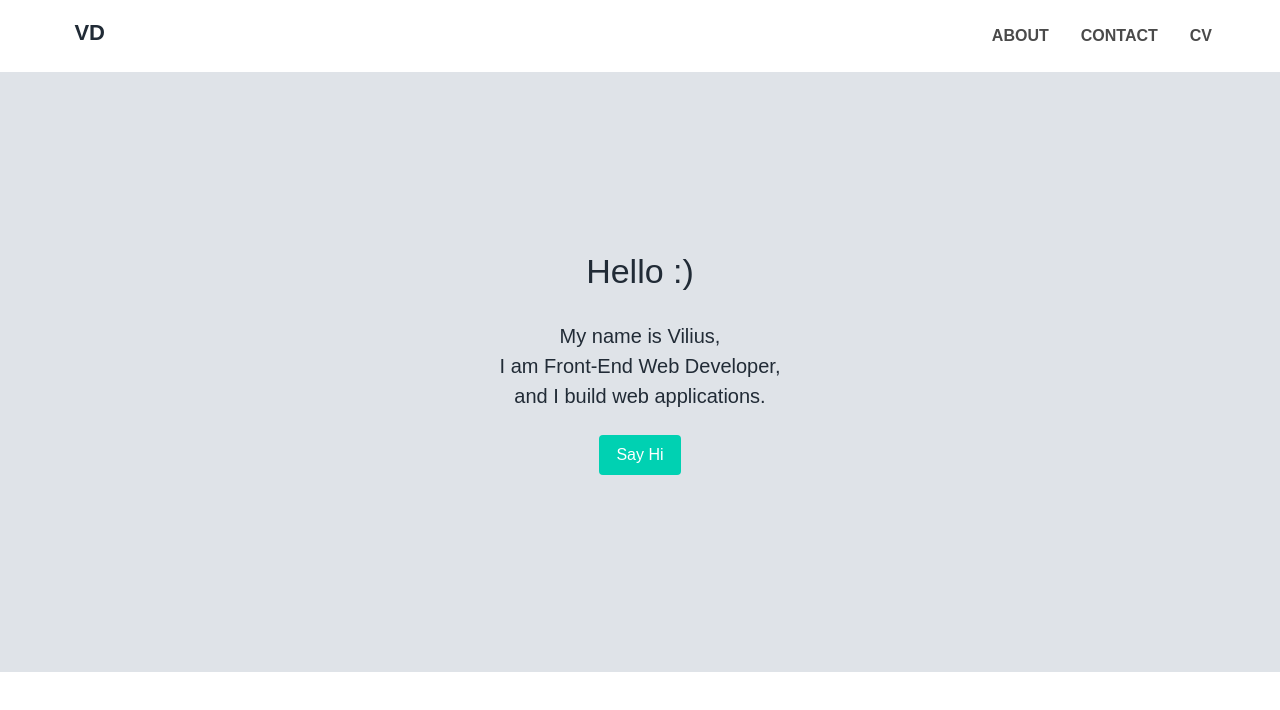
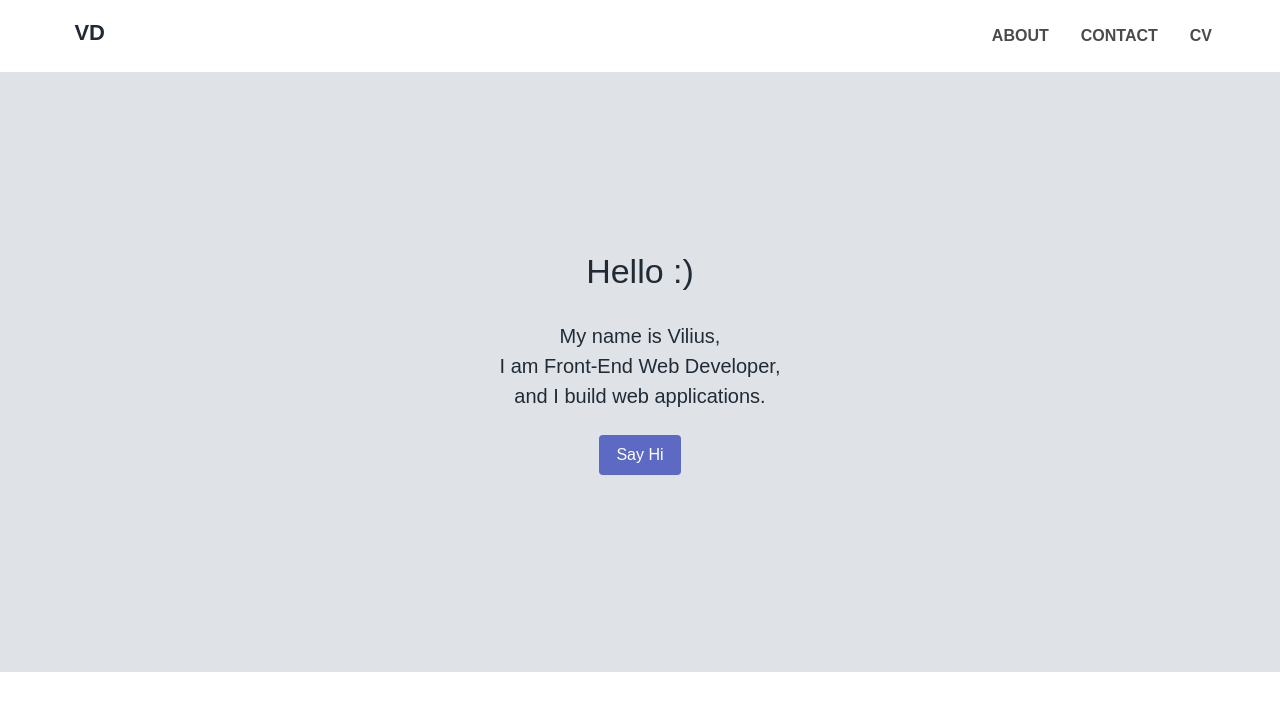
Before and after one commit to dzvilius/vilius-website, a Nuxt app: page / in a window 1280 px wide. Shown: the top 710 px of the page. Built offline with nearby package versions, Linux system fonts and the light colour scheme; a web font is replaced by a local one.

Commit message:
clean up styles

```diff
--- a/assets/scss/_variables.scss
+++ b/assets/scss/_variables.scss
@@ -1,3 +1,12 @@
+// Vilius Dzemyda
+// Author: Vilius Dzemyda
+// Built with Sass - http://sass-lang.com/
+
+// THEME COLOURS
+// =============================================================================
+
+$color-primary: #5c6ac4;
+
 $color-sky-lightest: #f9fafb;
 $color-sky-lighter: #f4f6f8;
 $color-sky-light: #dfe3e8;
@@ -8,7 +17,13 @@ $color-ink-lighter: #637381;
 $color-ink-light: #454f5b;
 $color-ink: #212b36;
 
+// BULMA
+// https://bulma.io/documentation/customize/variables/
+// =============================================================================
+
 $family-primary: 'Overlock', sans-serif;
 
 $navbar-height: 4.5rem;
 $navbar-padding-horizontal: 6rem;
+
+$primary: $color-primary;
```
Also changed, not shown: assets/scss/style.scss (+10 -0 lines).
